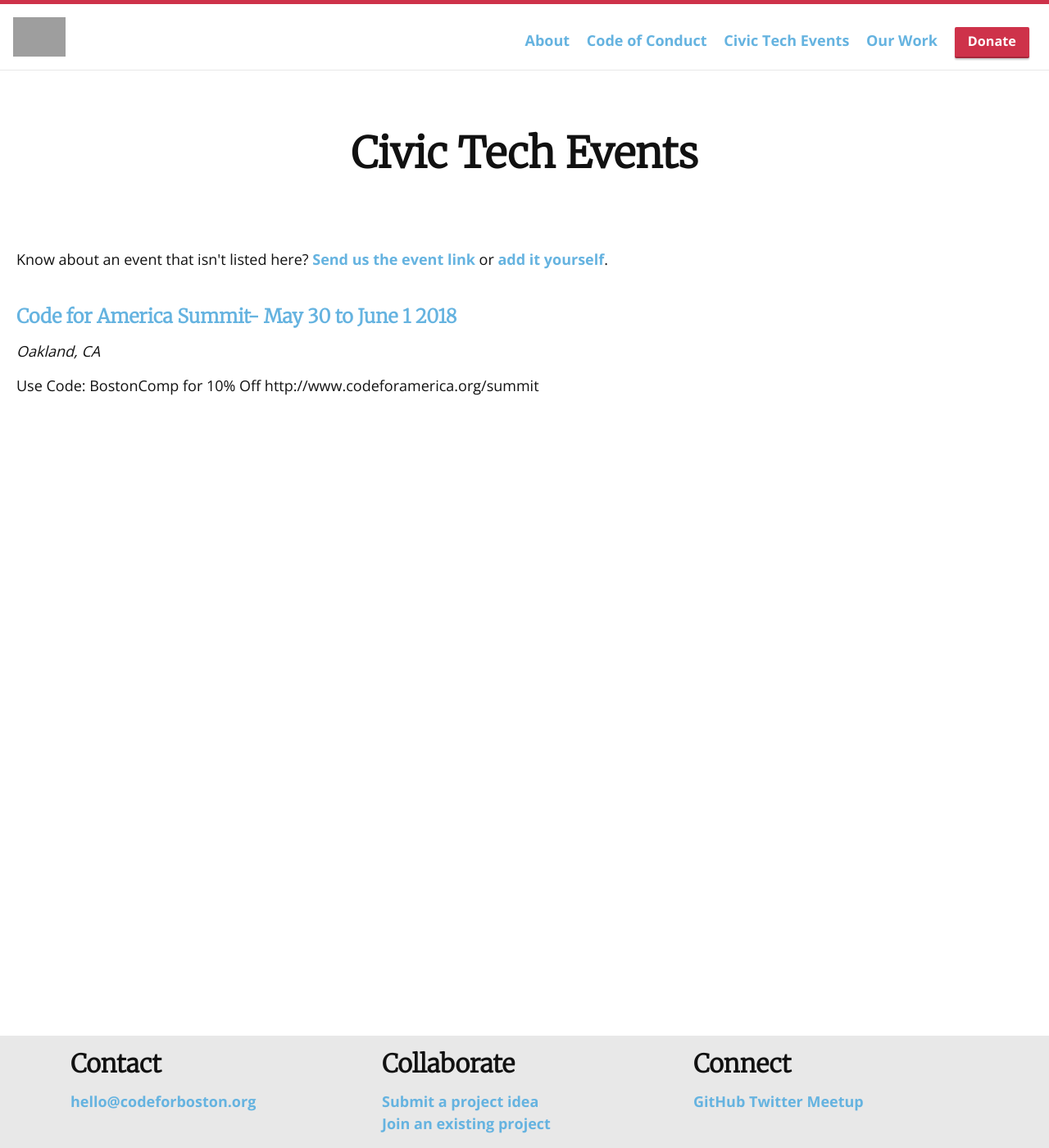
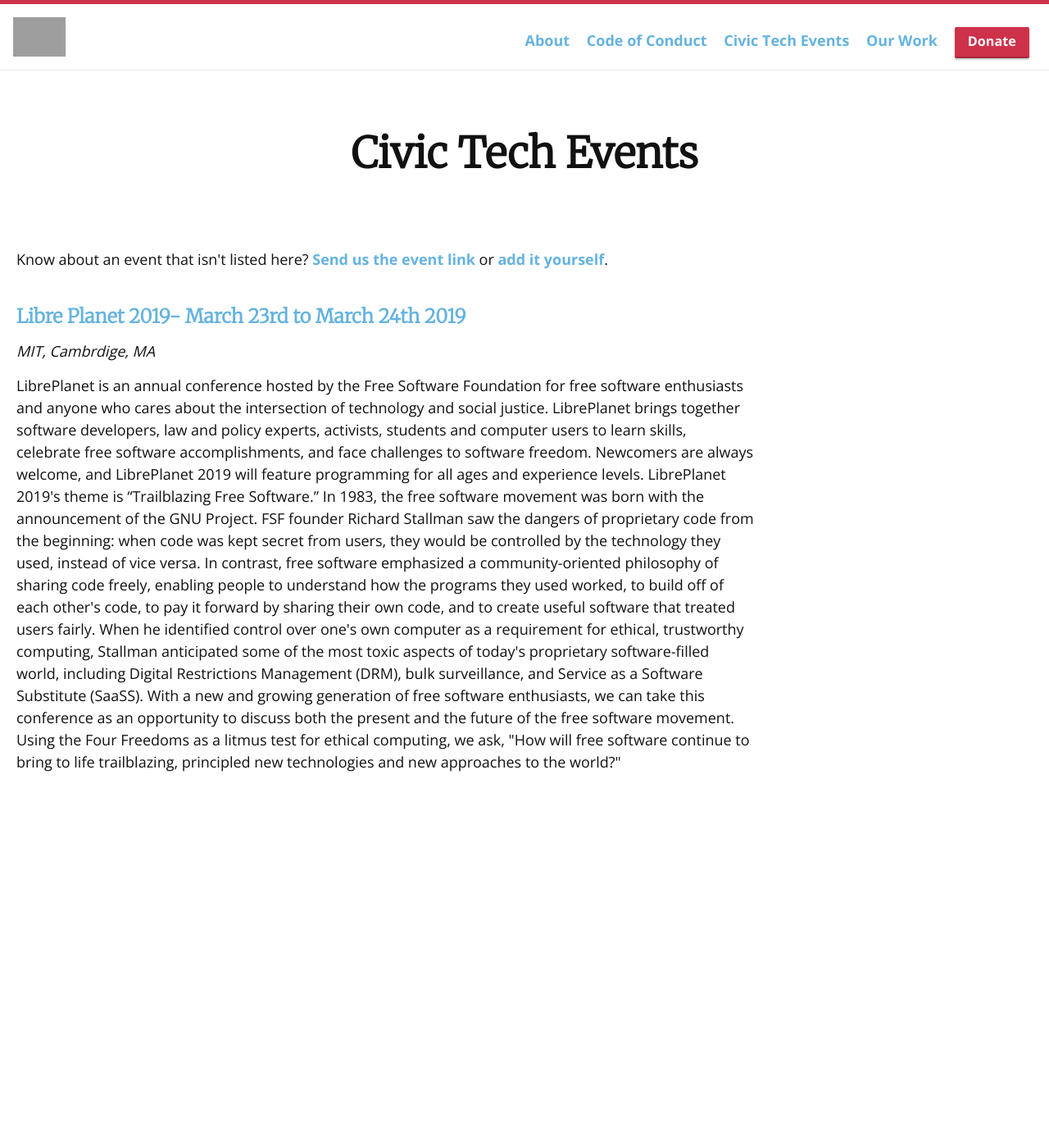
Before and after one commit to codeforboston/codeforboston.org, a Jekyll site: the page built from event.html, in a window 1280 px wide and 1400 px high. Shown: the whole window at 82% size. Built offline with Jekyll 4.4.1, drawn with Linux system fonts in a browser that asks for light colours; nearby versions of some CDN libraries; grey boxes are pictures that could not be loaded.

Commit message:
Got rid of a past event and added an upcoming one
CfA summit removed, LibrePlanet added

```diff
--- a/_data/events/active.yml
+++ b/_data/events/active.yml
@@ -1,8 +1,8 @@
-- name: Code for America Summit
-  url: http://www.cvent.com/events/code-for-america-summit-2018/event-summary-e12d85b157b94d69b80d8911cc641d36.aspx
-  date: May 30 to June 1 2018
-  location: Oakland, CA
+- name: Libre Planet 2019
+  url: https://libreplanet.org/2019/
+  date: March 23rd to March 24th 2019
+  location: MIT, Cambrdige, MA
   description: >
-    Use Code: BostonComp for 10% Off
-
-    http://www.codeforamerica.org/summit
+    LibrePlanet is an annual conference hosted by the Free Software Foundation for free software enthusiasts and anyone who cares about the intersection of technology and social justice. LibrePlanet brings together software developers, law and policy experts, activists, students and computer users to learn skills, celebrate free software accomplishments, and face challenges to software freedom. Newcomers are always welcome, and LibrePlanet 2019 will feature programming for all ages and experience levels.
+    LibrePlanet 2019's theme is “Trailblazing Free Software.” In 1983, the free software movement was born with the announcement of the GNU Project. FSF founder Richard Stallman saw the dangers of proprietary code from the beginning: when code was kept secret from users, they would be controlled by the technology they used, instead of vice versa. In contrast, free software emphasized a community-oriented philosophy of sharing code freely, enabling people to understand how the programs they used worked, to build off of each other's code, to pay it forward by sharing their own code, and to create useful software that treated users fairly.
+    When he identified control over one's own computer as a requirement for ethical, trustworthy computing, Stallman anticipated some of the most toxic aspects of today's proprietary software-filled world, including Digital Restrictions Management (DRM), bulk surveillance, and Service as a Software Substitute (SaaSS). With a new and growing generation of free software enthusiasts, we can take this conference as an opportunity to discuss both the present and the future of the free software movement. Using the Four Freedoms as a litmus test for ethical computing, we ask, "How will free software continue to bring to life trailblazing, principled new technologies and new approaches to the world?"
```
